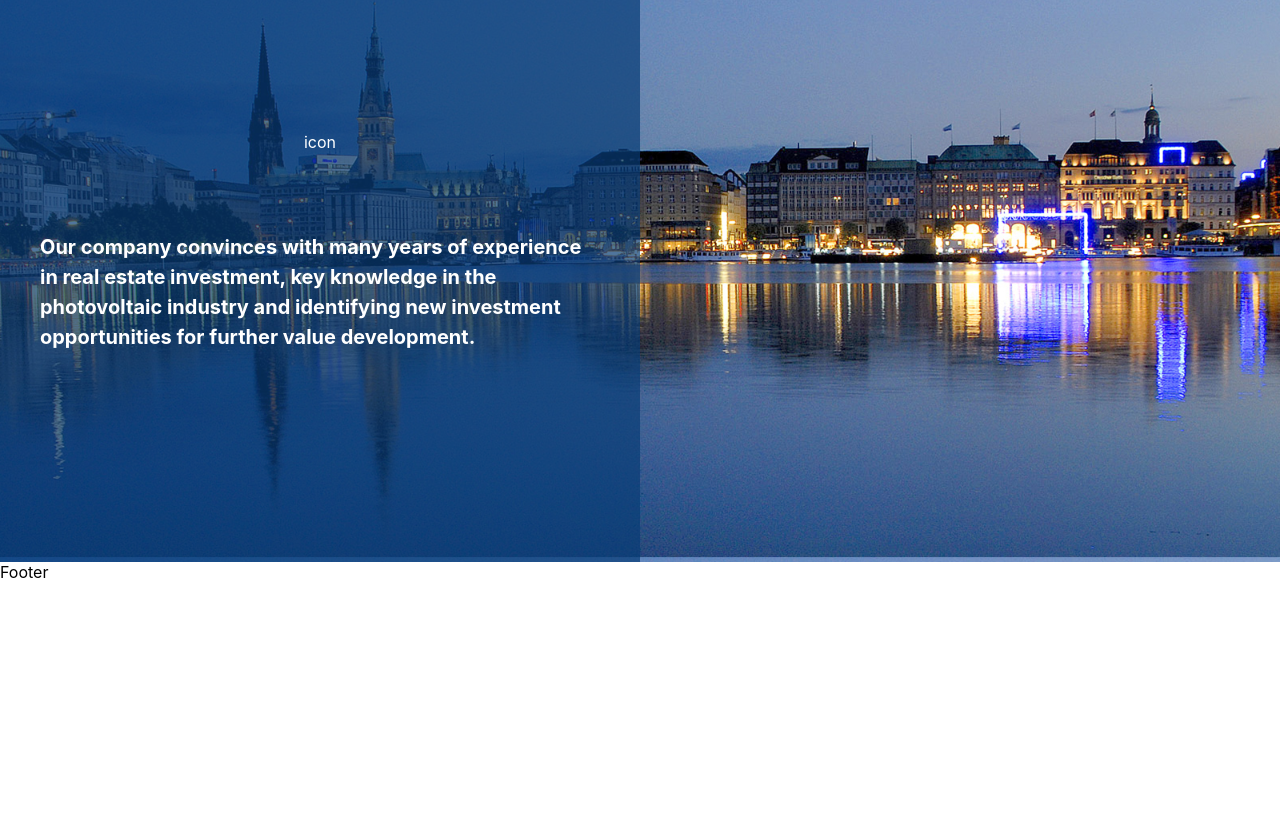
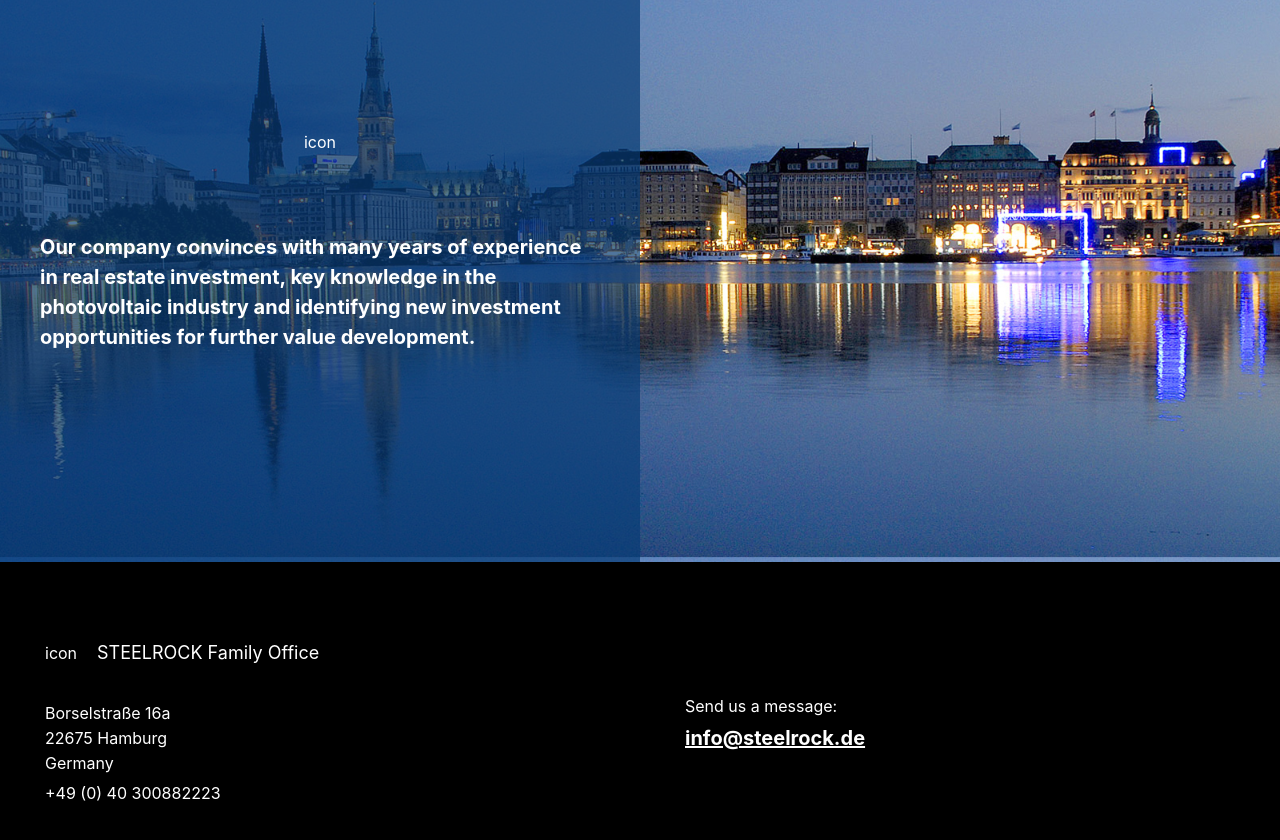
Before and after one commit to AlbertMontolio/steelrock, a React (Create React App) app: page / in a window 1280 px wide. Shown: the part 1278-2118 px from the top of the page. Before the commit the page ends 1860 px from the top, so only its background shows below. Built offline with nearby package versions, Linux system fonts and the light colour scheme.

Commit message:
add footer

```diff
--- /dev/null
+++ b/src/components/footer/Footer.jsx
@@ -0,0 +1,102 @@
+import React from 'react'
+import styled from 'styled-components'
+
+const StyledFooter = styled.div`
+  background-color: black;
+  color: white;
+  display: flex;
+  align-items: center;
+`
+
+const Block = styled.div`
+  width: 50%;
+  padding: 80px 90px 80px 45px;
+`
+
+const Left = styled(Block)`
+`
+
+const Right = styled(Block)`
+`
+
+const Company = styled.div`
+  display: flex;
+  align-items: center;
+`
+
+const Name = styled.div`
+  font-size: 18px;
+  margin-left: 20px;
+`
+
+const AddressWrapper = styled.div`
+  margin-top: 40px;
+`
+
+const AddressItem = styled.div`
+  margin-bottom: 5px;
+`
+
+const PhoneWrapper = styled.div`
+  margin-top: 10px;
+`
+
+const PhoneItem = styled.div`
+  margin-botom: 5px;
+`
+
+const SendMessageWrapper = styled.div`
+`
+
+const SendMessage = styled.div`
+  margin-bottom: 10px;
+`
+
+const Email = styled.a`
+  font-size: 20px;
+  font-weight: bold;
+  color: white;
+`
+
+export const Footer = () => {
+  return (
+    <StyledFooter>
+      <Left>
+        <Company>
+          <div>
+            icon
+          </div>
+          <Name>
+            STEELROCK Family Office
+          </Name>
+        </Company>
+        <AddressWrapper>
+          <AddressItem>
+            Borselstraße 16a
+          </AddressItem>
+          <AddressItem>
+            22675 Hamburg
+          </AddressItem>
+          <AddressItem>
+            Germany
+          </AddressItem>
+        </AddressWrapper>
+        <PhoneWrapper>
+          <PhoneItem>
+            +49 (0) 40 300882223
+          </PhoneItem>
+        </PhoneWrapper>
+      </Left>
+      <Right>
+        <SendMessageWrapper>
+          <SendMessage>
+            Send us a message:
+          </SendMessage>
+          <Email href="mailto:info@steelrock.de">
+            info@steelrock.de
+          </Email>
+        </SendMessageWrapper>
+      </Right>
+    </StyledFooter>
+  )
+}
--- a/src/components/top-navbar/TopNavbar.jsx
+++ b/src/components/top-navbar/TopNavbar.jsx
@@ -8,6 +8,8 @@ const StyledTopNavbar = styled.div`
   display: flex;
   align-items: center;
   justify-content: space-between;
+  padding: 0px 30px;
+  height: 60px;
 `
 
 const IconWrapper = styled.div`
@@ -15,13 +17,14 @@ const IconWrapper = styled.div`
 `
 
 const Links = styled.div`
-  height: 60px;
   display: flex;
   align-items: center;
 `
 
 const Link = styled(NavLink)`
   margin-left: 30px;
+  color: black;
+  text-decoration: none;
 `
 
 export const TopNavbar = () => {
--- a/src/pages/home/Home.jsx
+++ b/src/pages/home/Home.jsx
@@ -4,6 +4,7 @@ import styled from 'styled-components'
 import { Banner } from './banner/Banner'
 import { Explanation } from './explanation/Explanation'
 import { Blurry } from './blurry/Blurry'
+import { Footer } from '../../components/footer/Footer'
 
 const StyledHome = styled.div`
 `
@@ -14,9 +15,7 @@ export const Home = () => {
       <Banner />
       <Explanation />
       <Blurry />
-      <div>
-        Footer
-      </div>
+      <Footer />
     </StyledHome>
   )
 }
```
Also changed, not shown: 1 other file (tests, documents, lock files or other folders).
